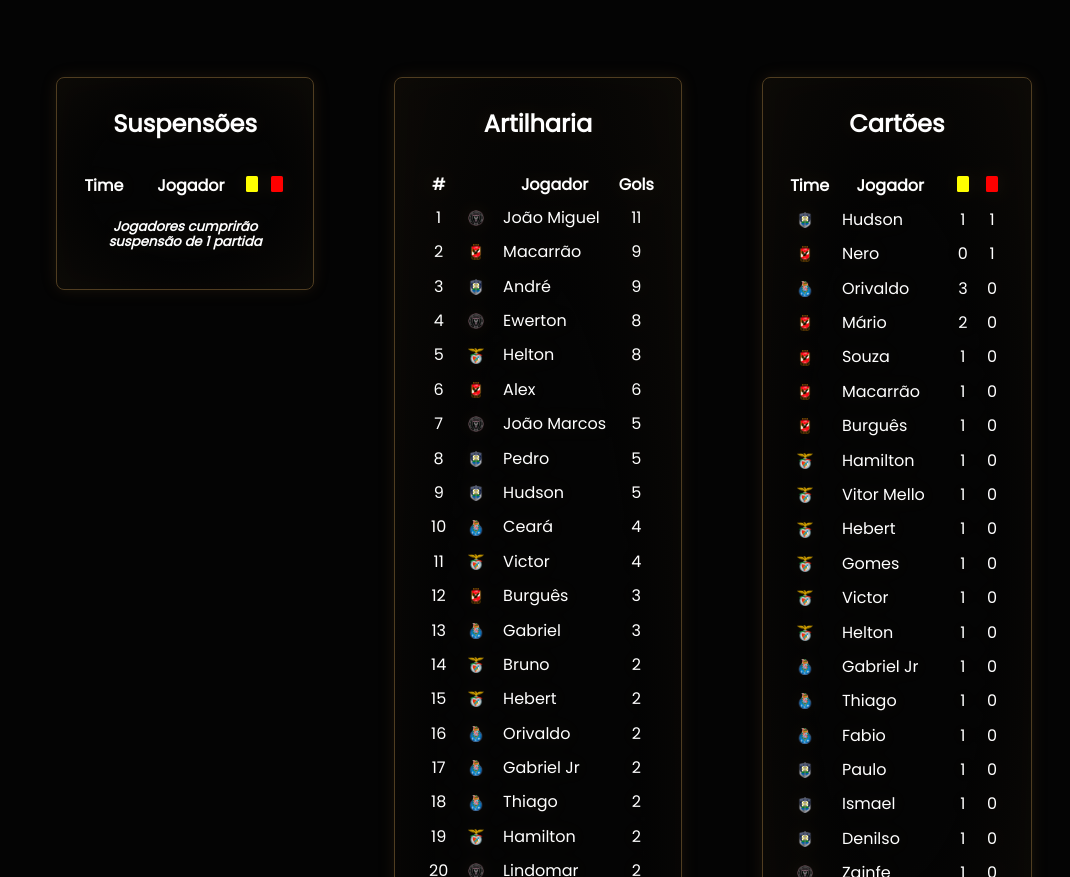
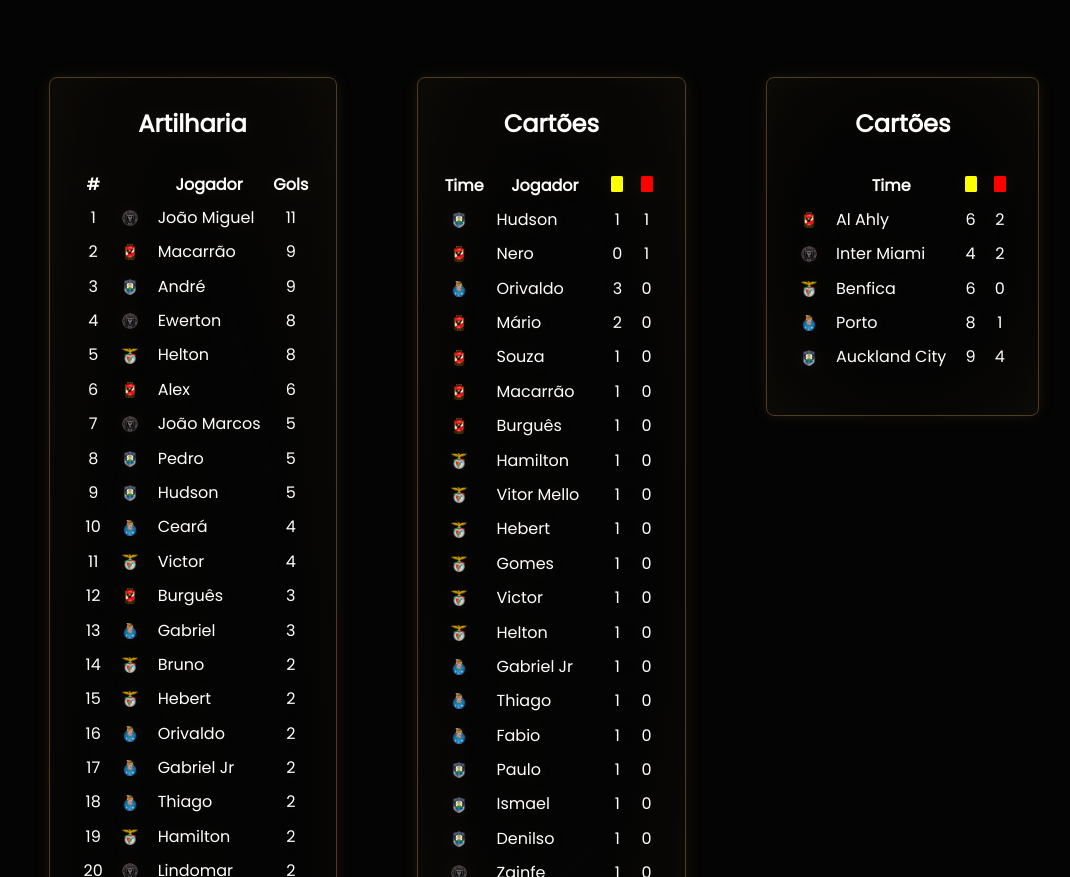
Before and after one commit to TorneiosPrimor/ClubWorldCup2025, a plain HTML site: page index.html in a window 1280 px wide. Shown: the part 3857-4734 px from the top of the page, without its empty margins (96-1166 px from the left). Drawn offline with Linux system fonts and the light colour scheme.

Commit message:
Atualizar o index.html

```diff
--- a/index.html
+++ b/index.html
@@ -70,7 +70,7 @@
           <div class="tabelaJogos" id="tabelaJogos"></div>
           <div class="tabelaEliminatorias" id="tabelaEliminatorias"></div>
           <div class="tabelaClassificacao" id="tabelaClassificacao"></div>
-          <div class="tabelaSuspensoes" id="tabelaSuspensoes"></div>
+          <div class="tabelaSuspensoes displayNone" id="tabelaSuspensoes"></div>
           <div class="tabelaArtilharia" id="tabelaArtilharia"></div>
           <div class="tabelaCartoes" id="tabelaCartoes"></div>
           <div class="tabelaCartoesTimes" id="tabelaCartoesTimes"></div>
```
